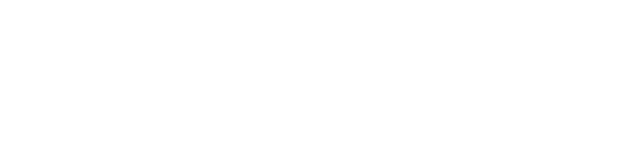
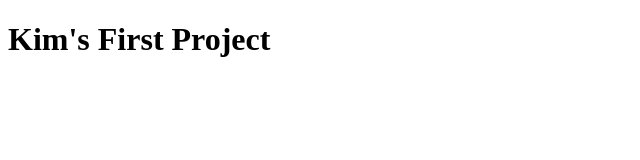
Before and after one commit to kimbrammazz/firstproject, a plain HTML site: page index.html in a window 1280 px wide. Shown: the whole page, without its empty margins (0-640 px from the left). Drawn offline with Linux system fonts and the light colour scheme.

Commit message:
Added my name as a heading

```diff
--- a/index.html
+++ b/index.html
@@ -9,7 +9,9 @@
 </head>
 
 <body>
-
+    <div class="container">
+        <h1>Kim's First Project</h1>
+    </div>
 </body>
 
 </html>
```
